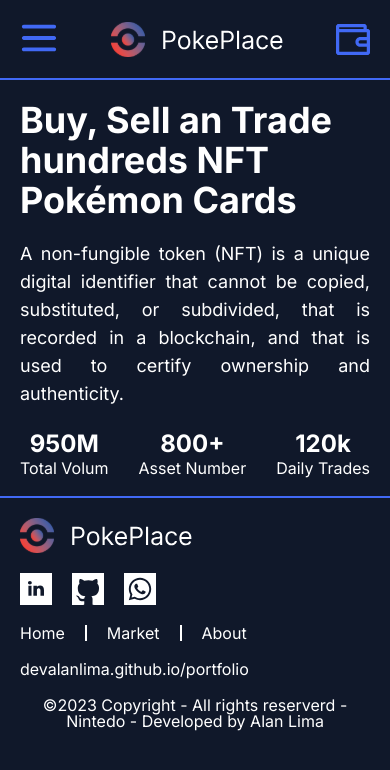
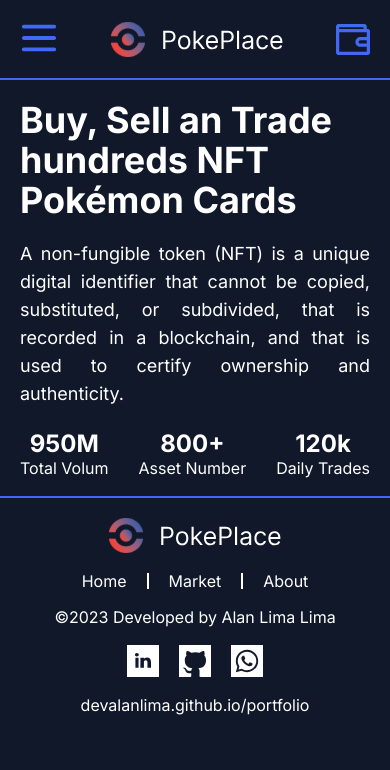
Before and after one commit to devalanlima/PokePlace, a Vue app: page / in a window 390 px wide. Shown: the top 770 px of the page. Built offline with nearby package versions, Linux system fonts and the light colour scheme.

Commit message:
add / responsive design

```diff
--- a/src/components/common/MainFooter.vue
+++ b/src/components/common/MainFooter.vue
@@ -1,15 +1,14 @@
 <template>
-    <ul class="w-full flex flex-col items-start gap-5 p-5 border-t-2 border-MainBlue">
-        <li>
+    <div class="w-full  border-t-2 border-MainBlue">
+        <ul class="w-full flex flex-col md:flex-row items-start gap-5 p-5 max-w-[1440px] mx-auto md:items-center min-h-[230px] ">
+            <li class="mx-auto">
+                <ul class="flex flex-col gap-5  lg:flex-row justify-center items-center lg:gap-14">
+                    <li class="mx-auto">
                         <LogoPokePlace />
                     </li>
-        <li>
-            <nav>
-                <SocialLinks class="flex gap-5"/>
-            </nav>
-        </li>
-        <li>
-            <nav>
+                    <div class="h-[110px] w-[1px] bg-MainBlue hidden lg:block"></div>
+                    <li class="mx-auto flex flex-col gap-5">
+                        <nav class="mx-auto">
                             <ul class="flex justify-center gap-5">
                                 <li>
                                     <RouterLink class="w-full text-start block" to="/">Home</RouterLink>
@@ -24,15 +23,28 @@
                                 </li>
                             </ul>
                         </nav>
+                        <div class="max-w-[300px] mx-auto order-1">
+                            <p class="text-center">©2023 Developed by Alan Lima
+                            Lima</p>
+                        </div>
                     </li>
-        <li>
+                </ul>
+            </li>
+            <li class="mx-auto">
+                <ul class="flex flex-col gap-5 ">
+                    <li class="mx-auto lg:ml-0">
+                        <nav>
+                            <SocialLinks class="flex gap-5"/>
+                        </nav>
+                    </li>
+                    <li class="mx-auto">
                         <a href="https://devalanlima.github.io/portfolio" target="_blank">devalanlima.github.io/portfolio</a>
                     </li>
-        <li>
-            <p class="text-center">©2023 Copyright - All rights reserverd - Nintedo - Developed by Alan
-            Lima</p>
+                </ul>
             </li>
         </ul>
+
+    </div>
 </template>
 
 <script setup>
```
Lines whose indentation alone changed are shown as unchanged.
